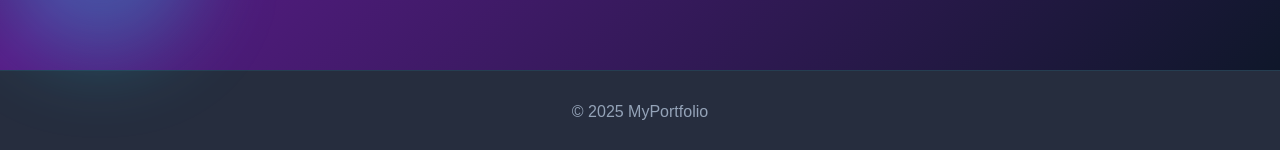
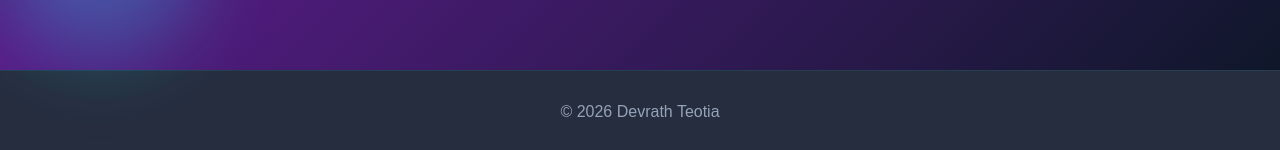
Before and after one commit to devnewcode/portfolio-app, a Next.js app: page /projects in a window 1280 px wide. Shown: the part 1281-1431 px from the top of the page. Built offline with nearby package versions, Linux system fonts and the light colour scheme.

Commit message:
footerupdated

```diff
--- a/src/app/layout.js
+++ b/src/app/layout.js
@@ -31,7 +31,7 @@ export default function RootLayout({ children }) {
           </div>
         </nav>
         <main className="main-content">{children}</main>
-        <footer className="footer">© 2025 MyPortfolio</footer>
+        <footer className="footer">© 2026 Devrath Teotia</footer>
       </body>
     </html>
   );
--- a/src/data/projects.json
+++ b/src/data/projects.json
@@ -3,7 +3,7 @@
   "id": "project-one",
   "name": "IntelliQuiz",
   "image": "/intelliquiz.png",
-  "description": "IntelliQuiz is a full-stack AI-powered quiz application built with Next.js, React.js, and MongoDB, featuring secure JWT-based authentication for user sign-up and login. The core highlight of the project is its deep integration with the Google Gemini AI API, which auto-generates quiz questions from any topic using structured prompts and customizable difficulty modes — eliminating the need for a static question bank. I built RESTful APIs using Next.js serverless functions and Mongoose ODM to handle quiz sessions, user scores, and data persistence. The UI includes a responsive countdown timer, real-time score tracking, and a student performance analytics dashboard for reviewing past results. This project demonstrates my ability to integrate cutting-edge AI APIs into production-grade full-stack applications with a focus on dynamic content generation and scalable architecture. Project Link: https://intelli-quiz-flax.vercel.app/",
+  "description": "IntelliQuiz is a full-stack AI-powered quiz application built with Next.js, React.js, and MongoDB, featuring secure JWT-based authentication for user sign-up and login. The core highlight of the project is its deep integration with the Google Gemini AI API, which auto-generates quiz questions from any topic using structured prompts and customizable difficulty modes, eliminating the need for a static question bank. I built RESTful APIs using Next.js serverless functions and Mongoose ODM to handle quiz sessions, user scores, and data persistence. The UI includes a responsive countdown timer, real-time score tracking, and a student performance analytics dashboard for reviewing past results. This project demonstrates my ability to integrate cutting-edge AI APIs into production-grade full-stack applications with a focus on dynamic content generation and scalable architecture. Project Link: https://intelli-quiz-flax.vercel.app/",
   "stack": ["Next.js", "React.js", "MongoDB", "Mongoose", "JWT", "Google Gemini API", "CSS"]
 },
   {
```
